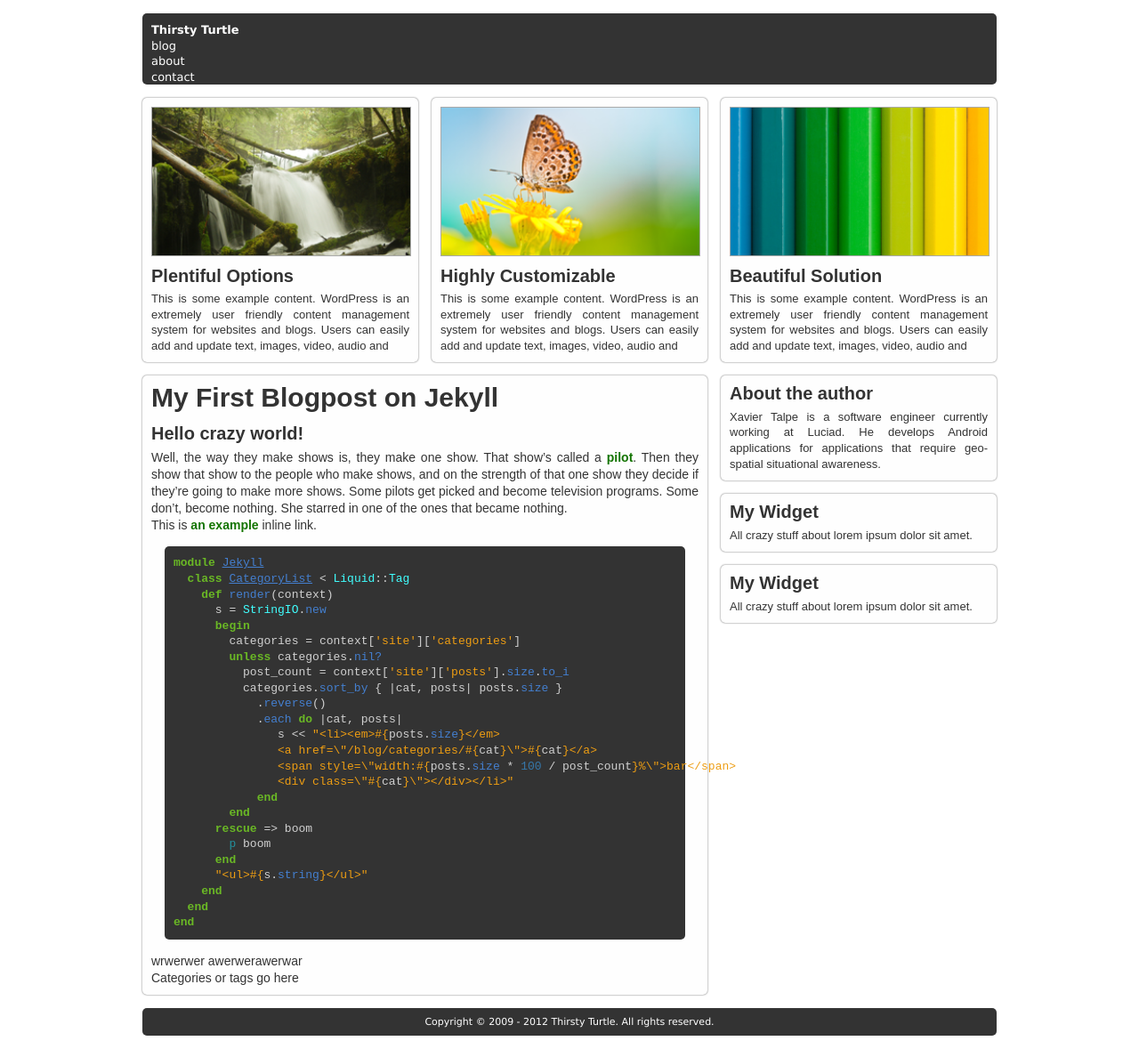
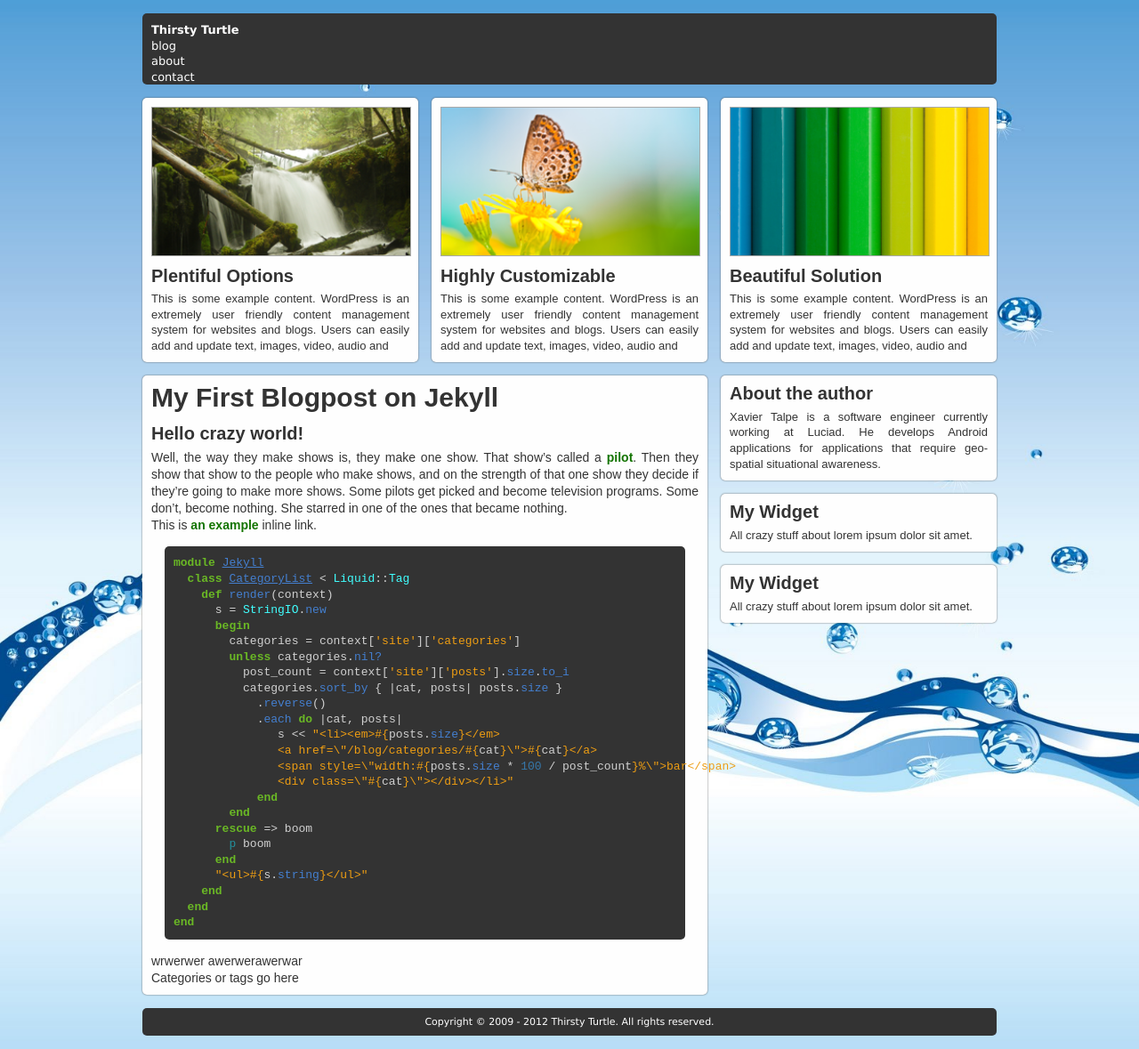
Before and after one commit to XavierTalpe/site-thirsty-turtle, a Jekyll site: the page built from index.html, in a window 1280 px wide. Shown: the whole page at 89% size. Built offline with Jekyll 4.4.1, drawn with Linux system fonts in a browser that asks for light colours; nearby versions of some CDN libraries; library files that are not in the unit come from our copies.

Commit message:
Added backgrounds.

```diff
--- a/css/style.css
+++ b/css/style.css
@@ -1,5 +1,5 @@
 html {
-  background: url(../images/background2.jpg) no-repeat center center fixed;
+  background: url(../images/background3.jpg) no-repeat center center fixed;
   -webkit-background-size: cover;
   -moz-background-size: cover;
   -o-background-size: cover;
@@ -15,13 +15,8 @@ body {
 a {
   color: #137400;
   text-decoration: none;
-  font-weight: bold;
-  transition: color 0.25s ease-in;
-  -o-transition: color 0.25s ease-in;
-  -moz-transition: color 0.25s ease-in;
-  -webkit-transition: color 0.25s ease-in; }
+  font-weight: bold; }
   a:hover {
-    color: #137400;
     text-decoration: underline; }
 
 #page {
@@ -61,7 +56,14 @@ article.full {
     line-height: 20px;
     margin: 0 0 7.5px; }
     article.full h1 a {
-      color: #333333; }
+      color: #333333;
+      transition: color 0.25s ease-in;
+      -o-transition: color 0.25s ease-in;
+      -moz-transition: color 0.25s ease-in;
+      -webkit-transition: color 0.25s ease-in; }
+      article.full h1 a:hover {
+        color: #137400;
+        text-decoration: none; }
   article.full p {
     font-size: 13px;
     line-height: 17.55px; }
@@ -110,7 +112,14 @@ article.featured {
     line-height: 20px;
     margin: 0 0 7.5px; }
     article.featured h1 a {
-      color: #333333; }
+      color: #333333;
+      transition: color 0.25s ease-in;
+      -o-transition: color 0.25s ease-in;
+      -moz-transition: color 0.25s ease-in;
+      -webkit-transition: color 0.25s ease-in; }
+      article.featured h1 a:hover {
+        color: #137400;
+        text-decoration: none; }
   article.featured p {
     font-size: 13px;
     line-height: 17.55px; }
@@ -141,7 +150,14 @@ article.featured {
     line-height: 20px;
     margin: 0 0 7.5px; }
     .widget h1 a {
-      color: #333333; }
+      color: #333333;
+      transition: color 0.25s ease-in;
+      -o-transition: color 0.25s ease-in;
+      -moz-transition: color 0.25s ease-in;
+      -webkit-transition: color 0.25s ease-in; }
+      .widget h1 a:hover {
+        color: #137400;
+        text-decoration: none; }
   .widget p {
     font-size: 13px;
     line-height: 17.55px; }
```
Also changed, not shown: images/background2.jpg (added), images/background3.jpg (added), images/background4.jpg (added), images/background5.jpg (added).
